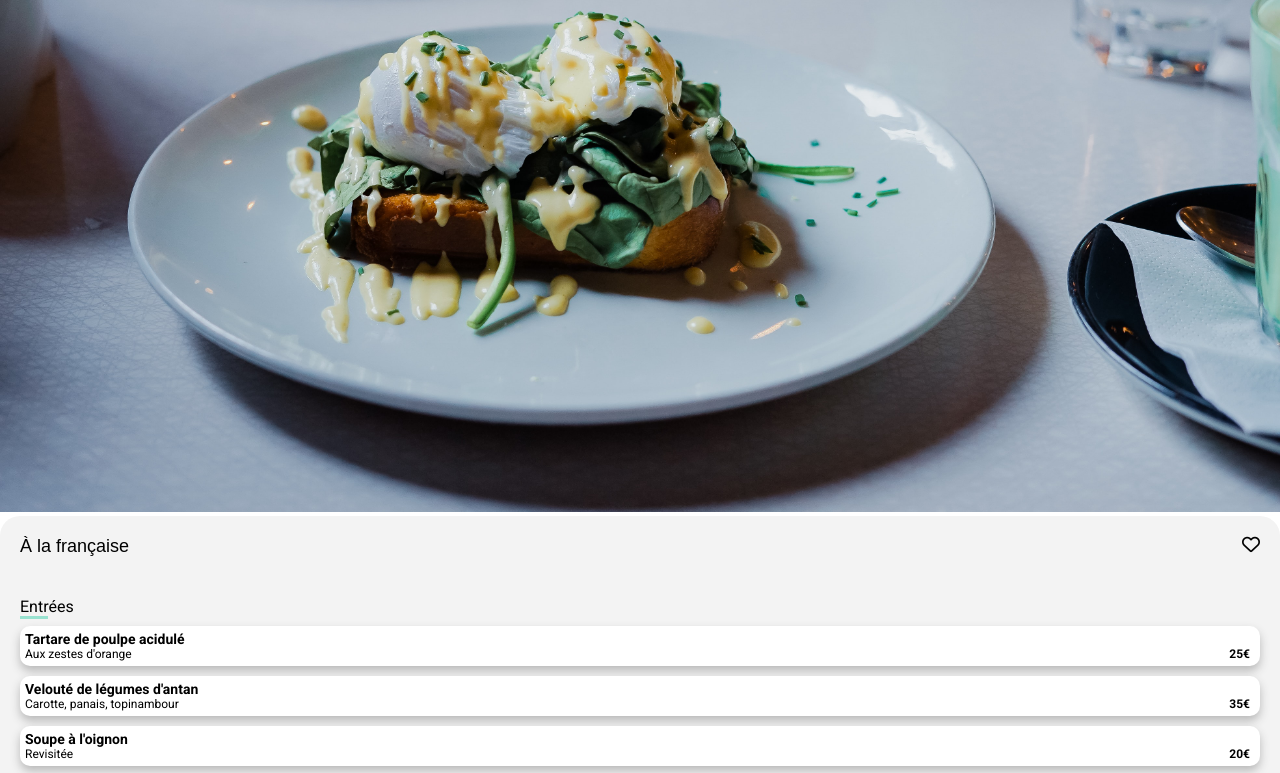
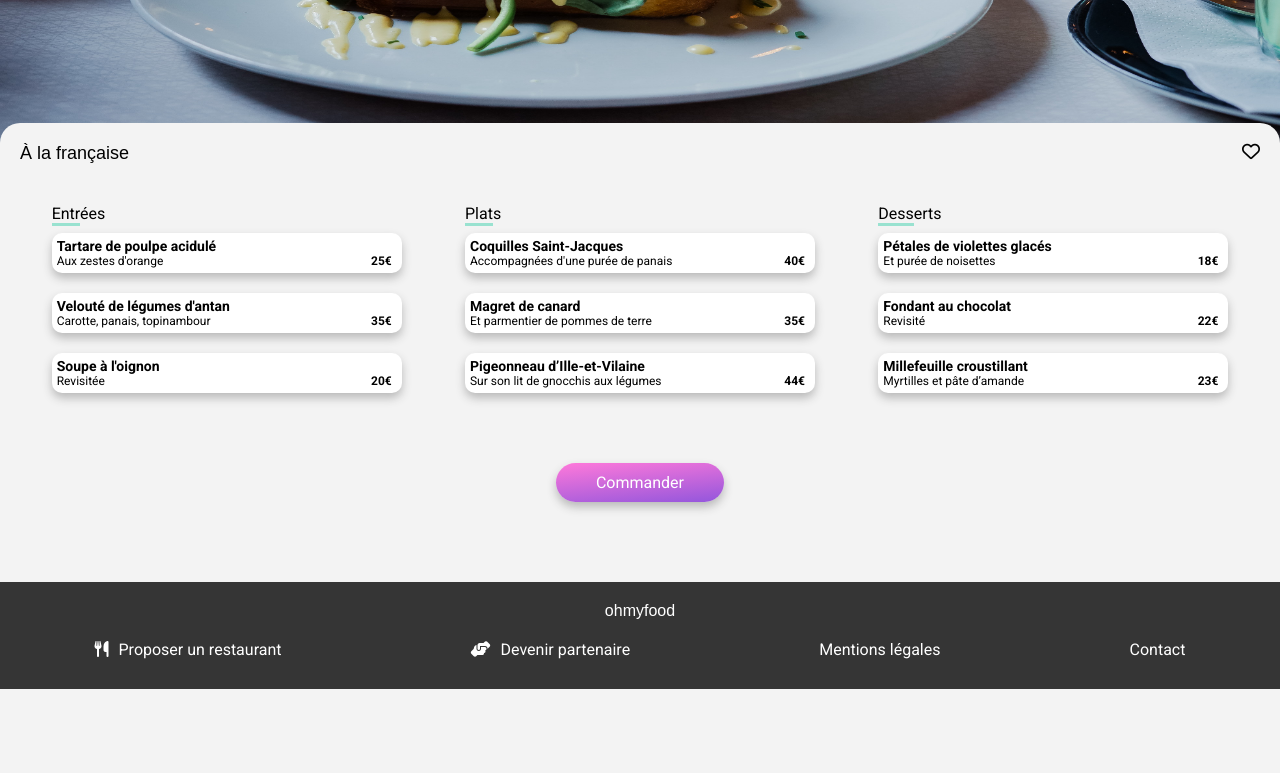
Before and after one commit to Cricks62/Projet_omf, a plain HTML site: page Page/page2.html in a window 1280 px wide. Shown: the part 400-1173 px from the top of the page. After the commit the page ends 1089 px from the top, so only its background shows below. Drawn offline with Linux system fonts and the light colour scheme; a web font is replaced by a local one.

Commit message:
Mise en place de l'opaciter sur les bouton commande,explorer, media query de la page menu et correction page d'acceuil

```diff
--- a/Page/page2.html
+++ b/Page/page2.html
@@ -14,12 +14,12 @@
 <body>
     <header class="header">
         <div class="logo">
-            <img src="../images/logo/ohmyfood@2x.svg" alt="logo">
             <a href="index.html">
                 <i class="fa-solid fa-arrow-left"></i>
             </a>
+            <img src="../images/logo/ohmyfood@2x.svg" alt="logo">
         </div>
-        <div>
+        <div class="img_header">
             <img src="../images/restaurants/toa-heftiba-DQKerTsQwi0-unsplash.jpg" alt="image restaurant">
         </div>
     </header>
@@ -121,9 +121,9 @@
                     </div>
                 </div>
             </div>
-            <div>
-                <a href="#" class="commander"><span>Commander</span></a>
-            </div>
+        </div>
+        <div>
+            <a href="#" class="commander"><span>Commander</span></a>
         </div>
     </section>
     <footer>
@@ -132,7 +132,7 @@
             <li><i class="fa-solid fa-utensils"></i>Proposer un restaurant</li>
             <li><i class="fa-solid fa-handshake-angle"></i>Devenir partenaire</li>
             <li>Mentions légales</li>
-            <li>Contact</li>
+            <li><a href="mailto:contactohmyfood@gmail.com">Contact</a></li>
         </ul>
     </footer>
 </body>
--- a/sass/menu.scss
+++ b/sass/menu.scss
@@ -1,8 +1,10 @@
 @import "libs/reset.scss";
-
+body {
+    background-color: rgb(243, 243, 243);
+}
+header {
+    background-color: white;
     .logo {
-    justify-content: flex-end;
-    flex-direction: row-reverse;
         img {
             padding-left: 40px;
         }
@@ -13,24 +15,28 @@
             cursor: pointer;
         }
     }
-.header_menu {
+}
+section {
+    position: relative;
+    top: -25px;
+    background-color: rgb(243, 243, 243);
     -webkit-border-top-left-radius: 20px;
     -webkit-border-top-right-radius: 20px;
     -moz-border-radius-topleft: 20px;
     -moz-border-radius-topright: 20px;
     border-top-left-radius: 20px;
     border-top-right-radius: 20px;
+    .header_menu {
         display: flex;
         justify-content: space-between;
         font-size: 18px;
         padding: 20px;
-    background-color: rgb(243, 243, 243);
     }
     .menu {
         display: flex;
         padding: 20px;
         flex-direction: column;
-    background-color: rgb(243, 243, 243);
+
         .categorie_menu {
             padding-bottom: 10px;
             span {
@@ -61,7 +67,6 @@
                 padding-right: 5px;
             }
         }
-
     }
     .commander {
         display: flex;
@@ -76,6 +81,10 @@
             color: white;
             background: linear-gradient(354deg, rgba(147,86,220,1) 0%, rgba(255,121,218,1) 100%);
             box-shadow: 0 5px 10px rgb(185, 185, 185);
+        }
+        &:hover {
+            opacity: 0.7;
+        }
     }
 }
 
@@ -102,3 +111,33 @@ footer {
         }
     }
 }
+
+@media screen and (min-width: 1025px) {
+    .img_header {
+        img {
+            height: 500px;
+            width: 100%;
+            flex-grow: 1;
+        }
+    }
+    section {
+        top: -40px;
+        .menu {
+            flex-direction: row;
+            justify-content: space-around;
+            .card_menu {
+                margin-bottom: 20px;
+                width: 350px;
+            }
+        }
+    }
+    footer {
+        h2 {
+            text-align: center;
+        }
+        ul {
+            display: flex;
+            justify-content: space-around;
+        }
+    }
+}
--- a/sass/style.scss
+++ b/sass/style.scss
@@ -45,6 +45,9 @@
         background: linear-gradient(354deg, rgba(147,86,220,1) 0%, rgba(255,121,218,1) 100%);
         box-shadow: 0 5px 10px rgb(185, 185, 185);
     }
+    &:hover {
+        opacity: 0.7;
+    }
 }
 .fonctionnement {
     padding: 20px;
@@ -62,10 +65,11 @@
     border:  2px grey;
     border-radius: 15px;
     background-color: rgb(243, 243, 243);
-    padding: 15px;
+    padding: 15px 30px;
     margin: 10px;
     transition: background-color 0.5s linear;
     box-shadow: 0 5px 10px rgb(185, 185, 185);
+    position: relative;
     .fonction {
         display: flex;
         align-items: center;
@@ -76,7 +80,8 @@
         border-radius: 20px;
         height: 20px;
         width: 20px;
-        transform: translate(-110%);
+        position: absolute;
+        left: -10px;
         p {
             font-size: 12px;
         }
@@ -84,12 +89,11 @@
     .logo_fonction {
         display: flex;
         color: gray;
-        padding: 5px;
-        transform: translate(-15px);
     }
     span {
         font-weight: bold;
         font-size: 14px;
+        padding: 0 15px;
     }
     &:hover {
         background-color: #F5EDFF;
@@ -206,6 +210,15 @@ footer {
             justify-content: center;
         }
     }
+    footer {
+        h2 {
+            text-align: center;
+        }
+        ul {
+            display: flex;
+            justify-content: space-around;
+        }
+    }
 }
 @media screen and (min-width: 1025px) {
     .contenaire_restau {
@@ -225,11 +238,17 @@ footer {
         height: 90px;
         width: 300px;
         justify-content: center;
-        .fonction {
-            transform: translate(-250%);
-        }
         span {
             font-size: 16px;
         }
     }
+    footer {
+        h2 {
+            text-align: center;
+        }
+        ul {
+            display: flex;
+            justify-content: space-around;
+        }
+    }
 }
```
Also changed, not shown: Page/index.html (+1 -1 lines), css/menu.css, css/style.css, 2 other files. Lines whose indentation alone changed are shown as unchanged.
